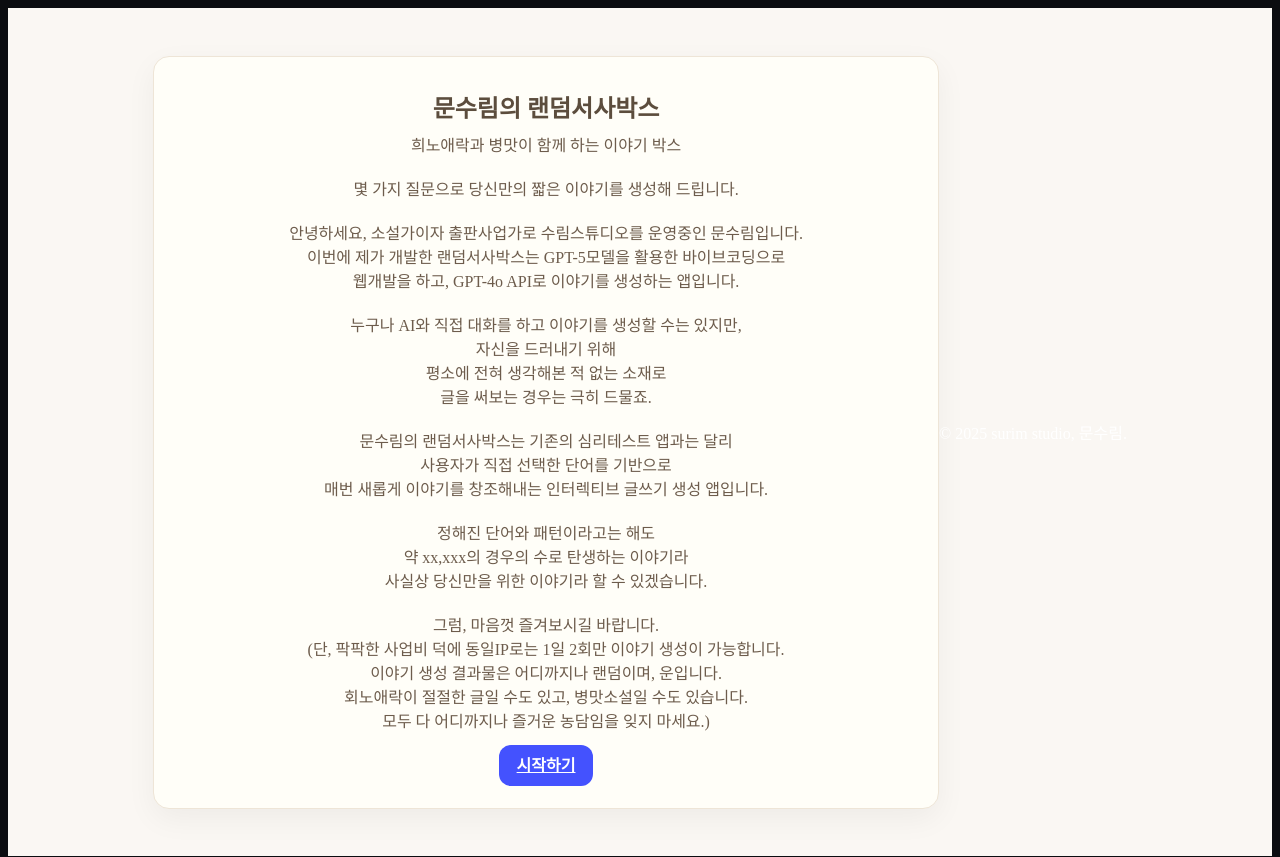
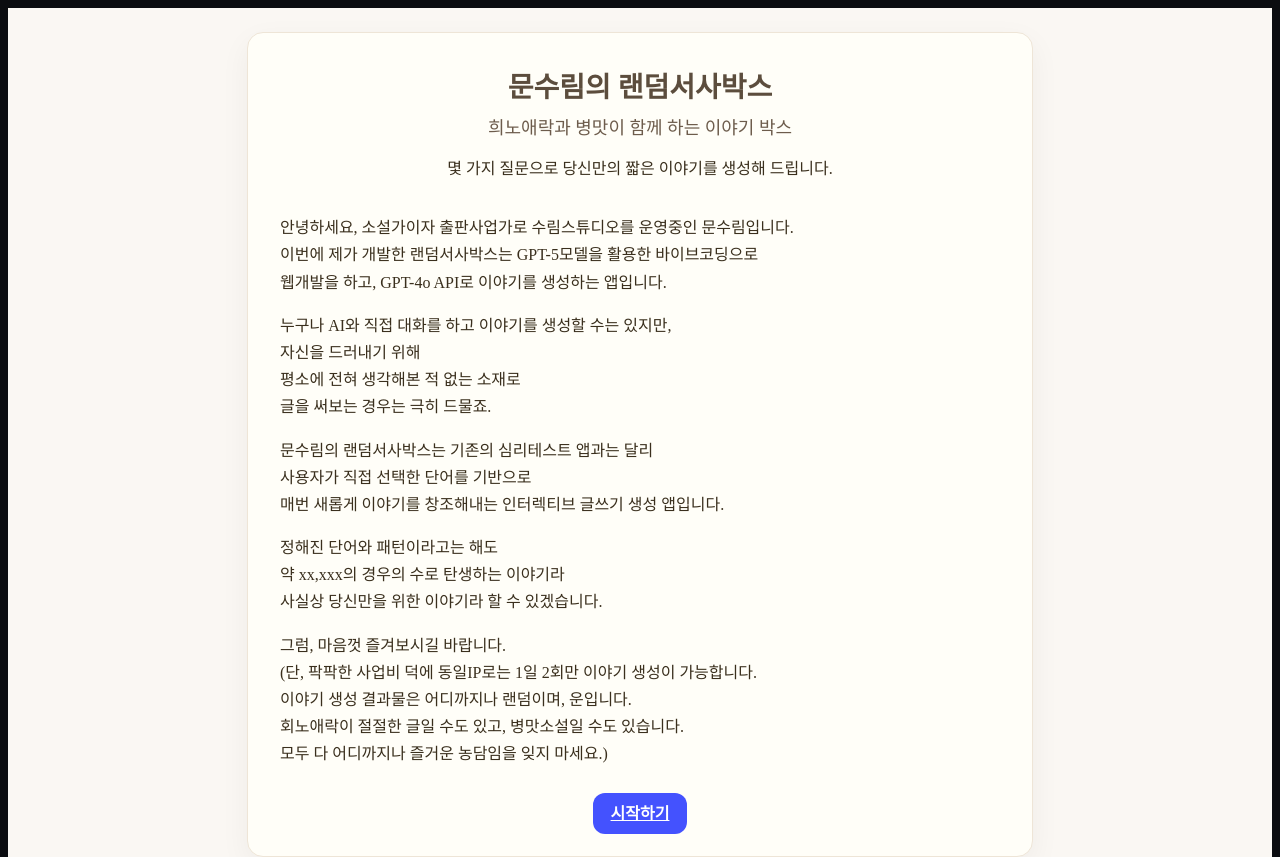
Before and after one commit to mightybooks/randomstorybox, a Next.js app: page / in a window 1280 px wide. Shown: the top 857 px of the page. Built offline with nearby package versions, Linux system fonts and the light colour scheme.

Commit message:
Update globals.css

```diff
--- a/app/globals.css
+++ b/app/globals.css
@@ -34,14 +34,15 @@ body { background:#0b0c10; }
 .status { text-align:center; color:#9fb0c5; font-size:13px; }
 @media (max-width:560px){ .options{grid-template-columns:1fr;} .title{font-size:22px;} }
 
-/* app/globals.css 맨 아래에 추가 */
+/* 레이아웃 */
 .landing{
   min-height:100dvh;
   display:flex;
+  flex-direction:column;
   align-items:center;
   justify-content:center;
   padding:24px;
-  background:#faf7f3; /* 필요시 */
+  background:#faf7f3;
 }
 .landing-card{
   max-width:720px;
@@ -53,8 +54,33 @@ body { background:#0b0c10; }
   text-align:center;
   box-shadow:0 10px 30px rgba(0,0,0,.05);
 }
-.landing-card h1{ margin:0 0 8px; color:#5c4d3d; }
-.landing-card p{ margin:0 0 20px; color:#6d5c4c; }
+
+/* 타이포 */
+.landing-title{ margin:0 0 8px; color:#5c4d3d; font-size:28px; font-weight:800; }
+.landing-sub{ margin:0 0 6px; color:#6d5c4c; font-size:18px; }
+.landing-body{ color:#3a2f1d; line-height:1.7; }
+
+/* 유틸(간단 대체) */
+.mt-4{ margin-top:1rem; }
+.mt-8{ margin-top:2rem; }
+.text-left{ text-align:left; }
+
+/* 버튼 */
 .btn{ appearance:none; border:none; border-radius:12px; padding:12px 18px; background:#262b35; color:#fff; font-weight:600; cursor:pointer;}
 .btn.primary{ background:#4452fe; }
-.btn:hover{ filter:brightness(1.08) }
+.btn:hover{ filter:brightness(1.08); }
+
+/* 푸터 */
+.landing-footer{
+  margin-top:24px;
+  padding:16px 0;
+  text-align:center;
+  color:#8a7d70;
+  font-size:12px;
+  border-top:1px solid #e9dfcf;
+  width:100%;
+  max-width:720px;
+}
+@media (max-width:560px){
+  .landing-title{ font-size:22px; }
+}
```
